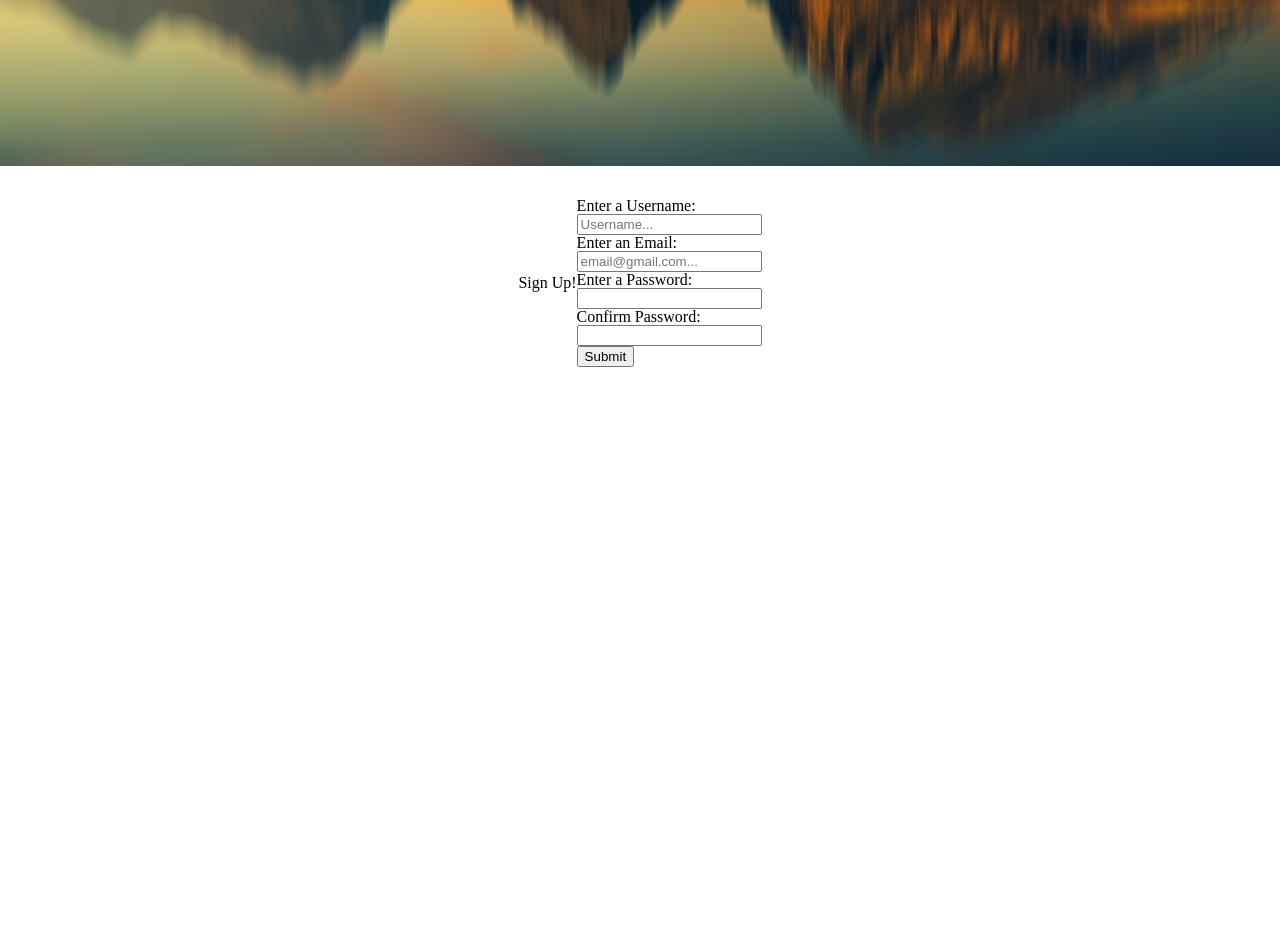
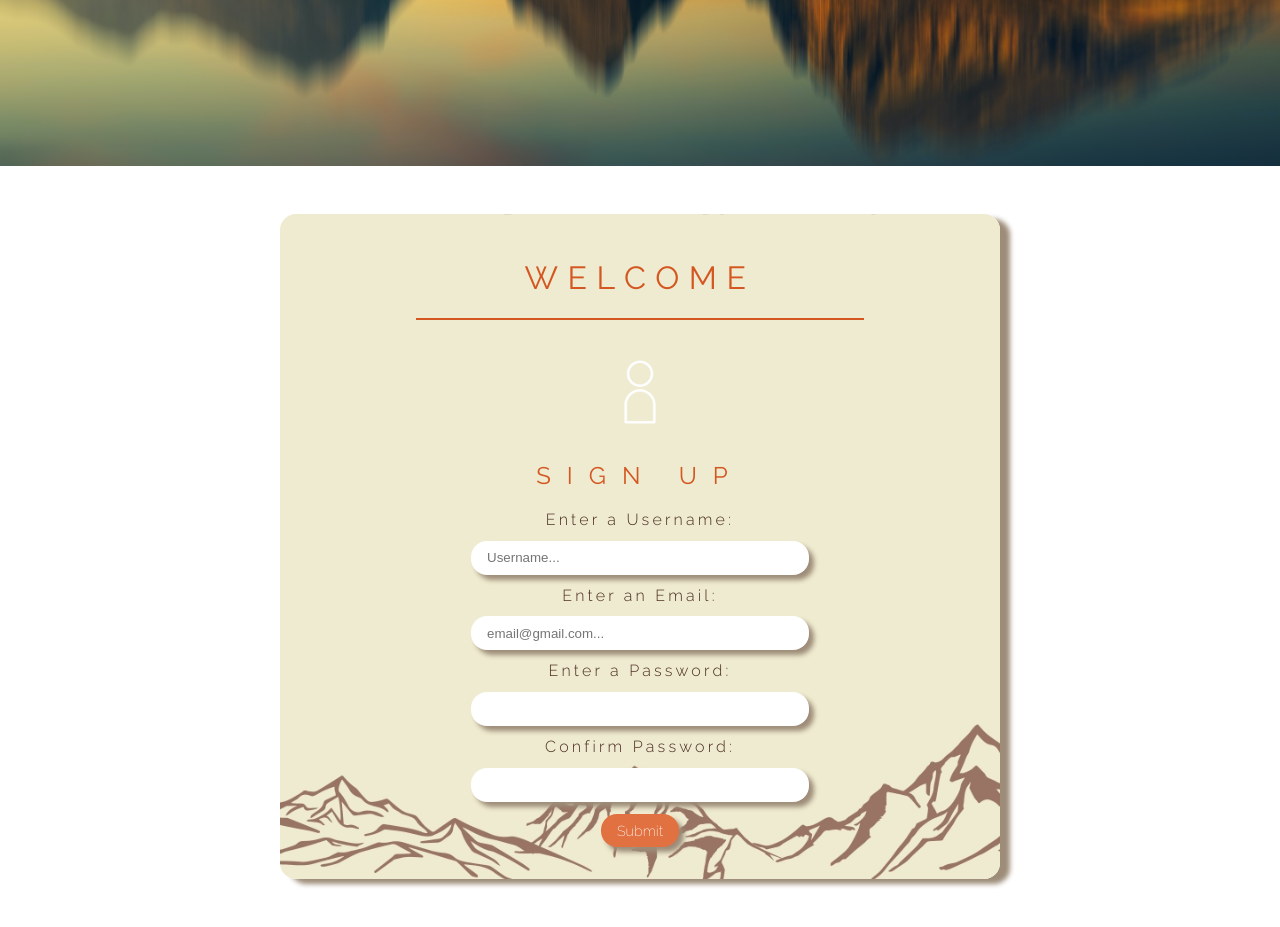
Before and after one commit to Fradven/hikingproject, a PHP site: page /signup.php in a window 1280 px wide. Shown: the part 534-1461 px from the top of the page. Before the commit the page ends 901 px from the top, so only its background shows below. Run offline with PHP 8.4, Linux system fonts and the light colour scheme; data comes from the database, SQL or seed files in the repository.

Commit message:
UPDATE SIGNUP

```diff
--- a/src/signup.php
+++ b/src/signup.php
@@ -2,24 +2,26 @@
     include_once 'header.php';
 ?>
 <section class="create">
-    <h2 class="create__title">Sign Up!</h2>
+<div class="create__container">
+    <h2 class="create__container__title">Welcome</h2>
+    <div class="bordure"></div>
+    <img class="create__container__img" src="../../img/login.png" img alt="login"/>
+    <div class="create__container__ctn">
+    <h2 class="create__container__ctn__title">Sign up</h2>
+        <form action="includes/signup.inc.php" method="post" >
+            <label class="create__container__ctn__label" for="name">Enter a Username: </label><br>
+            <input class="create__container__ctn__input" type="text" id="name" name="name" placeholder="Username..."><br>
 
-    <div class="create__ctn">
+            <label class="create__container__ctn__label" for="email">Enter an Email: </label><br>
+            <input class="create__container__ctn__input" type="text" id="email" name="email" placeholder="email@gmail.com..."><br>
 
-        <form action="includes/signup.inc.php" method="post" >
-            <label for="name">Enter a Username: </label><br>
-            <input type="text" id="name" name="name" placeholder="Username..."><br>
+            <label class="create__container__ctn__label" for="pwd">Enter a Password: </label><br>
+            <input class="create__container__ctn__input" type="password" id="pwd" name="pwd"><br>
 
-            <label for="email">Enter an Email: </label><br>
-            <input type="text" id="email" name="email" placeholder="email@gmail.com..."><br>
+            <label class="create__container__ctn__label" for="repwd">Confirm Password: </label><br>
+            <input class="create__container__ctn__input" type="password" id="repwd" name="repwd"><br>
 
-            <label for="pwd">Enter a Password: </label><br>
-            <input type="password" id="pwd" name="pwd"><br>
-
-            <label for="repwd">Confirm Password: </label><br>
-            <input type="password" id="repwd" name="repwd"><br>
-
-            <button type="submit" value="submit" name="submit">Submit</button>
+            <button class="create__container__ctn__button" type="submit" value="submit" name="submit">Submit</button>
 
         </form>
     </div>
```
